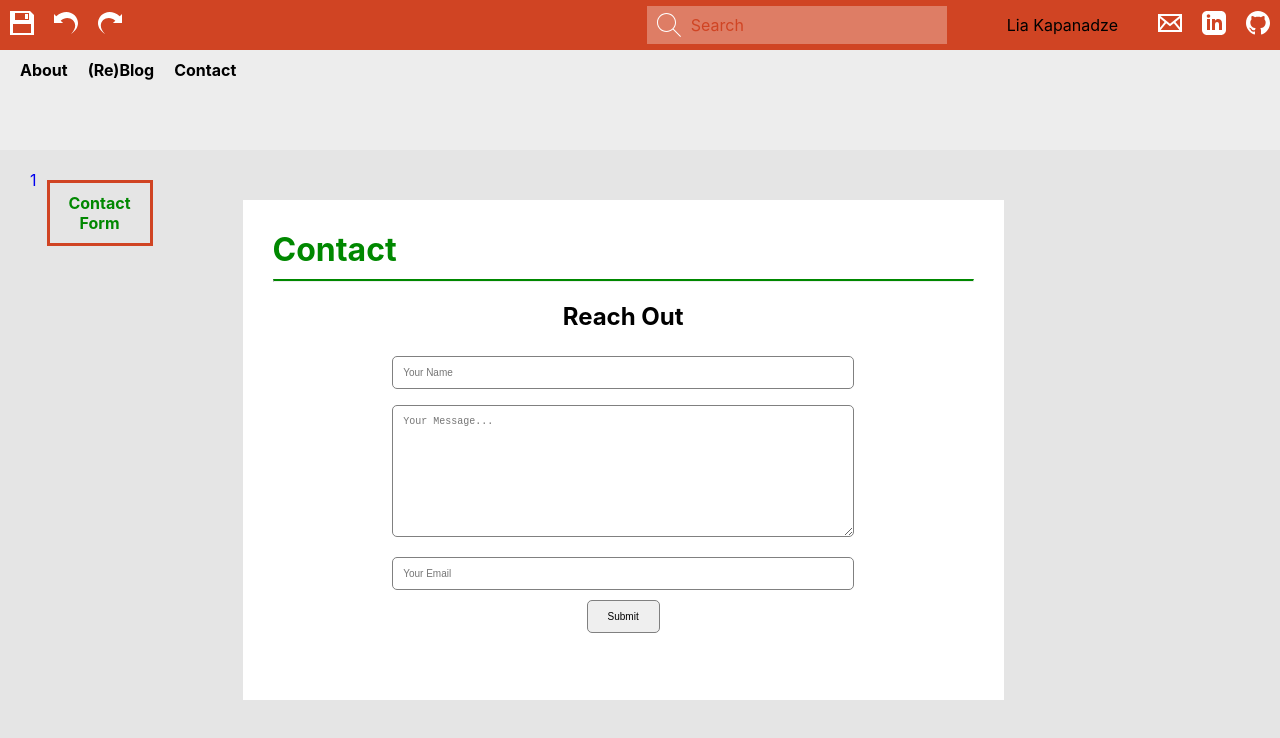
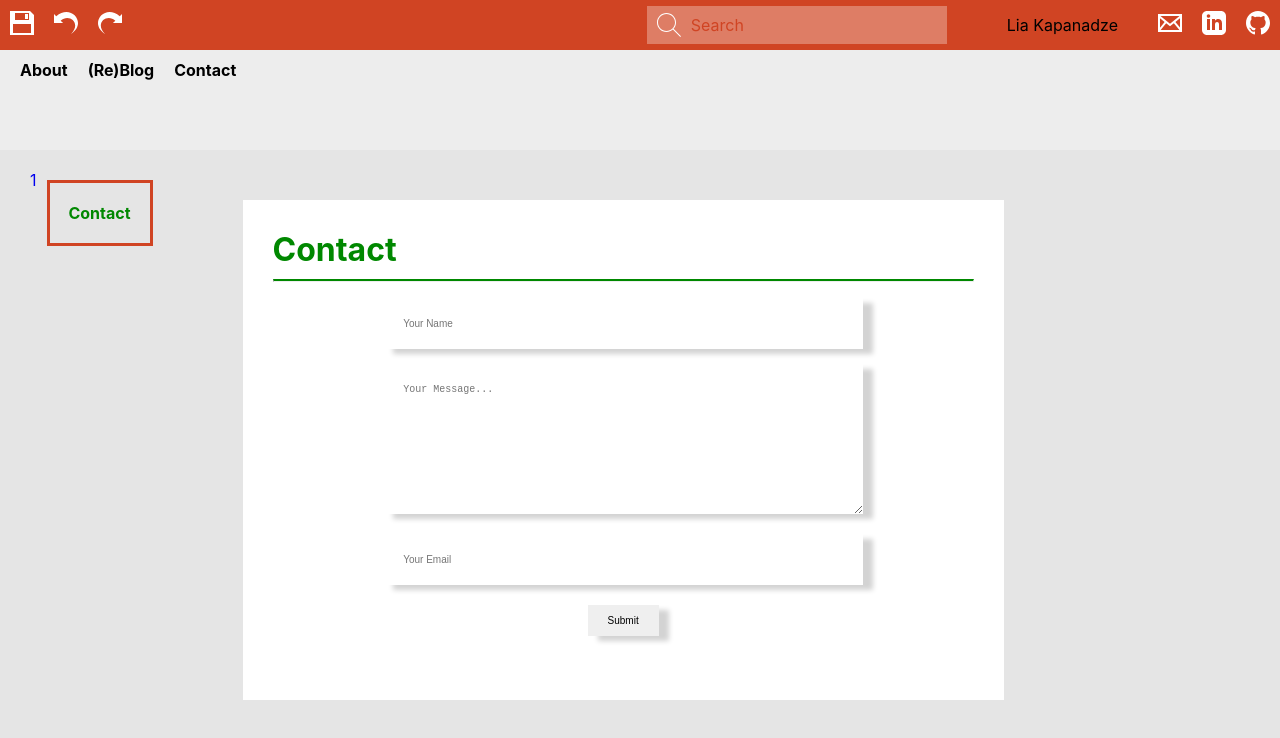
Before and after one commit to likunamatata/liakapanadze, a React (Create React App) app: page /contact in a window 1280 px wide. Shown: the top 738 px of the page. Built offline with nearby package versions, Linux system fonts and the light colour scheme.

Commit message:
basics finished2

```diff
--- a/src/components/ContactForm.jsx
+++ b/src/components/ContactForm.jsx
@@ -10,7 +10,6 @@ class ContactForm extends Component {
   render() {
     return (
       <div id="contact">
-        <h2>Reach Out</h2>
         <div className="email">
           {/* <a href={`mailto:${process.env.REACT_APP_MY_EMAIL}`}>
             <svg
--- a/src/components/decks/Contact.jsx
+++ b/src/components/decks/Contact.jsx
@@ -8,7 +8,7 @@ function Reblog () {
 
     return (
       <div className="Deck">
-          <SideNav pages={['Contact Form']}/>
+          <SideNav pages={['Contact']}/>
           <div className='PagesSection'>
           <div className='Page' id='Contact'>
             <h1 className="PageTitle">Contact</h1>
--- a/src/styles/Contact.css
+++ b/src/styles/Contact.css
@@ -3,17 +3,19 @@ fieldset{
   }
 
 input, textarea{
-    border: grey solid 1px;
-    border-radius: 5px;
-    padding: 10px;
+    border: none;
+    box-shadow: 10px 5px 5px lightgrey;
+    padding: 20px;
     width: 200px;
     font-size: 10px;
     width: 60%;
   }
 
 #submit{
-    border: grey solid 1px;
+    border: none;
+    box-shadow: 10px 5px 5px lightgrey;
     font-size: 10px;
     padding: 10px 20px;
-    border-radius: 5px;
+    margin: 10px;
+    /* border-radius: 5px; */
   }
```
